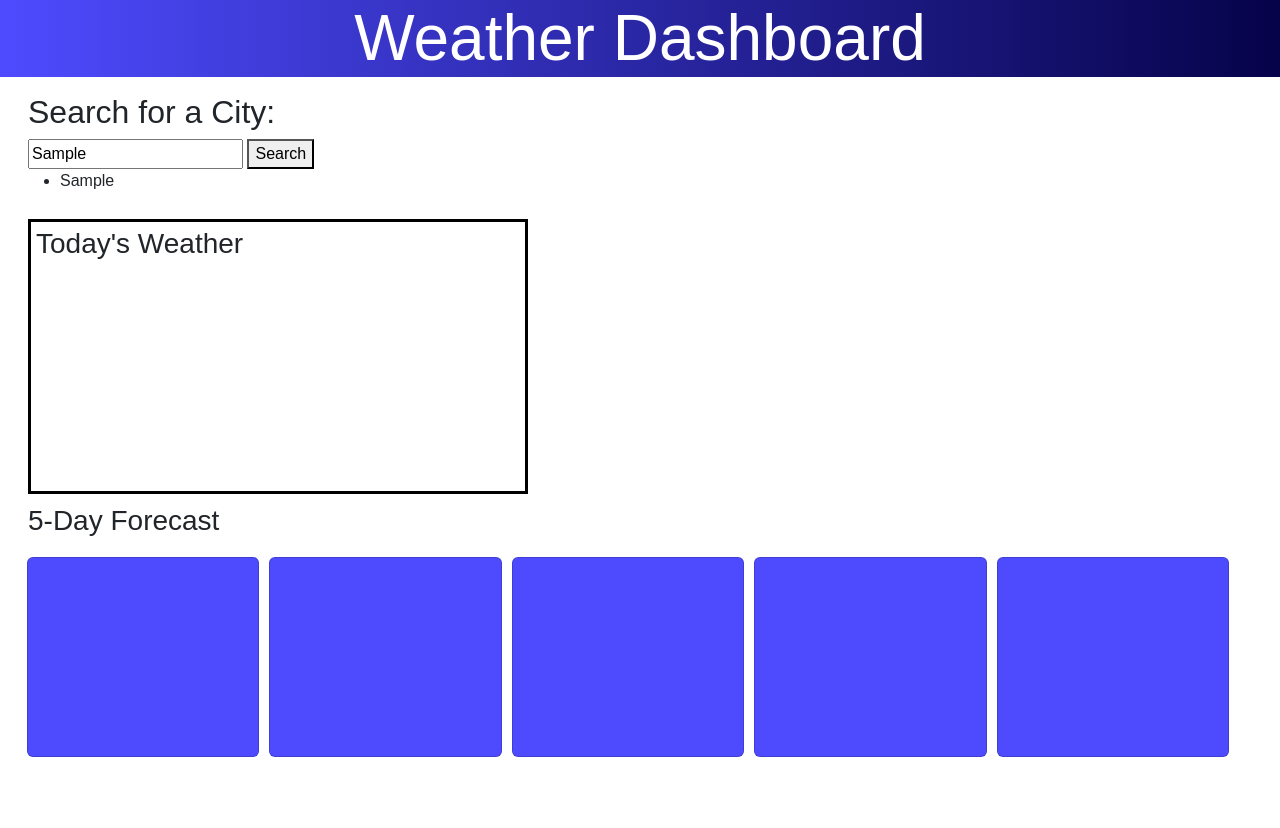
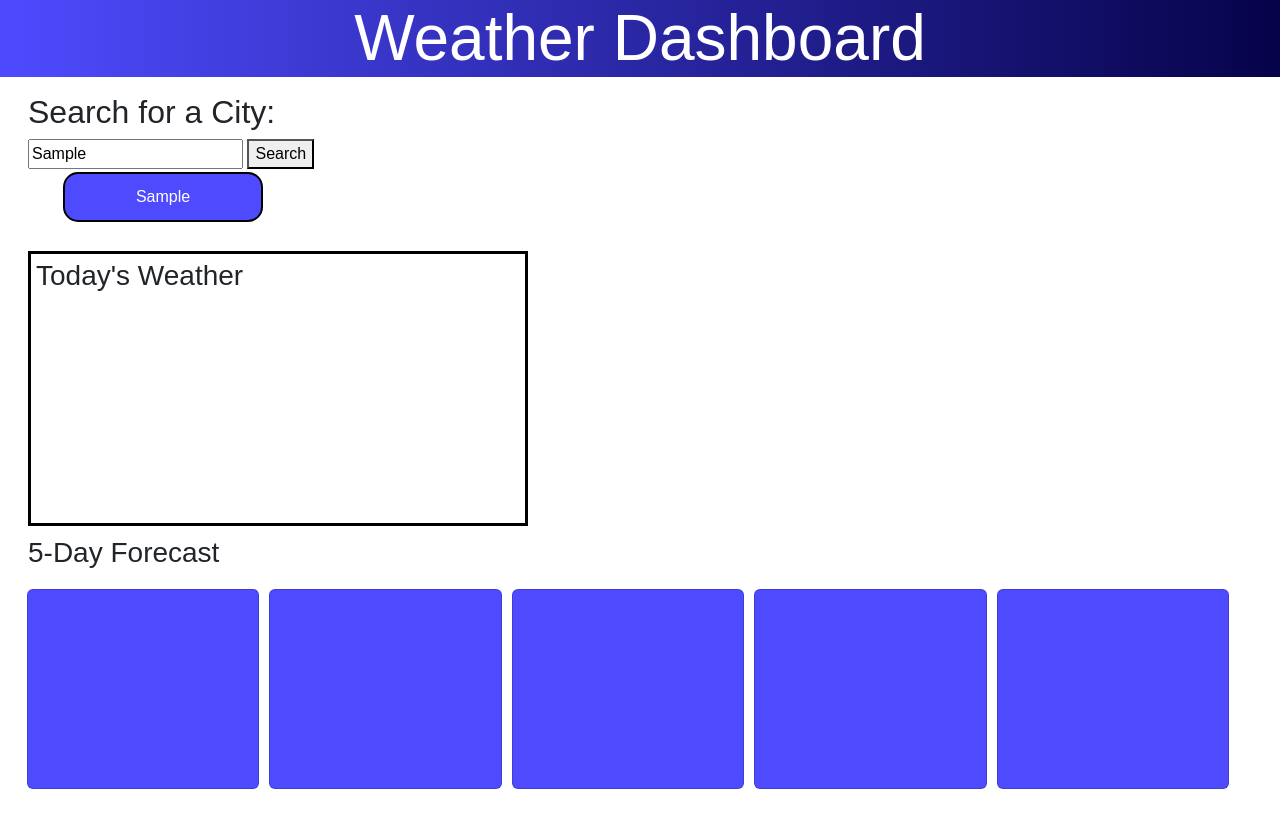
Before and after one commit to dylangriess/weather-dashboard, a plain HTML site: page index.html in a window 1280 px wide. Both pictures are taken after typing "Sample" into the empty fields and a click on the button "Search". Before the commit the page ends 800 px from the top, so only its background shows below. Drawn offline with nearby package versions, Linux system fonts and the light colour scheme; no server answers.

Commit message:
fixed button issue, limited to 5, added event listeners to search history buttons, styled buttons

```diff
--- a/assets/script.js
+++ b/assets/script.js
@@ -172,10 +172,21 @@ function handleSavedCities() {
   savedCities = JSON.parse(localStorage.getItem("savedCities"));
   // console.log(currentSavedCities);
   cityHistory.empty();
+  if (savedCities.length > 5) {
+    savedCities.pop();
+  }
   savedCities.forEach((city) => {
-    var li = document.createElement("li");
-    li.appendChild(document.createTextNode(city));
-    cityHistory.append(li);
+    if (cityHistory) {
+      var li = document.createElement("li");
+      cityHistory.append(li);
+      var hisBtn = document.createElement("button");
+      hisBtn.appendChild(document.createTextNode(city));
+      if (cityHistory) {
+        cityHistory.append(hisBtn);
+      }
+      cityHistory.addClass("buttonHistory");
+      $(".buttonHistory").on("click", runHistory);
+    }
   });
 }
 
@@ -190,4 +201,12 @@ searchBtn.on("click", function (event) {
   handleSavedCities();
 });
 
+function runHistory(event) {
+  event.preventDefault();
+  element = event.target;
+  var btnText = element.textContent;
+  searchCity = btnText;
+  getWeather();
+}
+
 getWeather();
--- a/assets/style.css
+++ b/assets/style.css
@@ -59,3 +59,17 @@ ul#currentWeather {
 .severe {
   background-color: red;
 }
+
+#cityHistory {
+  list-style-type: none;
+}
+
+#cityHistory button {
+  background-color: #4e4bff;
+  color: white;
+  min-width: 200px;
+  height: 50px;
+  border-radius: 15px;
+  border: 2px solid black;
+  margin: 3px;
+}
--- a/index.html
+++ b/index.html
@@ -26,7 +26,7 @@
     <main class="row m-3">
       <!--Search Button-->
       <section class="justify-content-around">
-        <div class="">
+        <div class="col-12">
           <h2>Search for a City:</h2>
           <input id="enter-city" type="text" placeholder="Enter City..." />
           <button id="citySearchBtn">Search</button>
```
